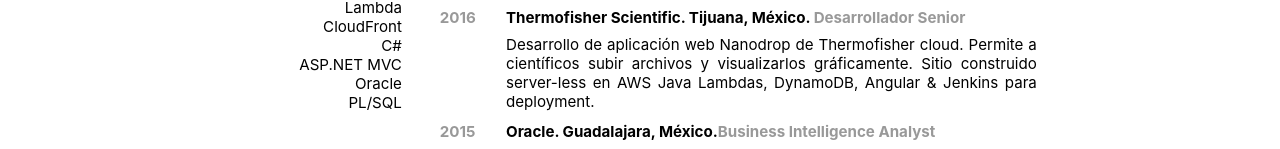
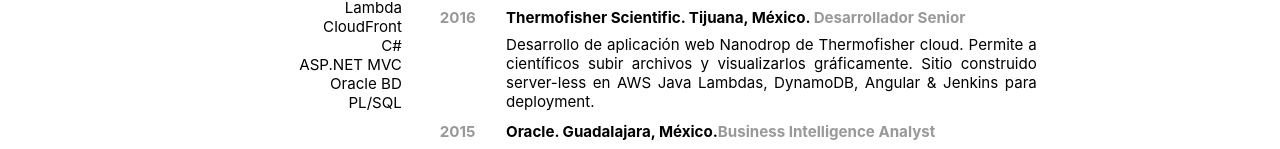
Before and after one commit to marlein5/cv, a React (Create React App) app: page / in a window 1280 px wide. Shown: the part 405-554 px from the top of the page. Built offline with nearby package versions, Linux system fonts and the light colour scheme.

Commit message:
More errors

```diff
--- a/src/Programming/index.js
+++ b/src/Programming/index.js
@@ -13,7 +13,7 @@
       <div>CloudFront</div>
       <div>C#</div>
       <div>ASP.NET MVC</div>
-      <div>Oracle</div>
+      <div>Oracle BD</div>
       <div>PL/SQL</div>
     </div>
   );
```
